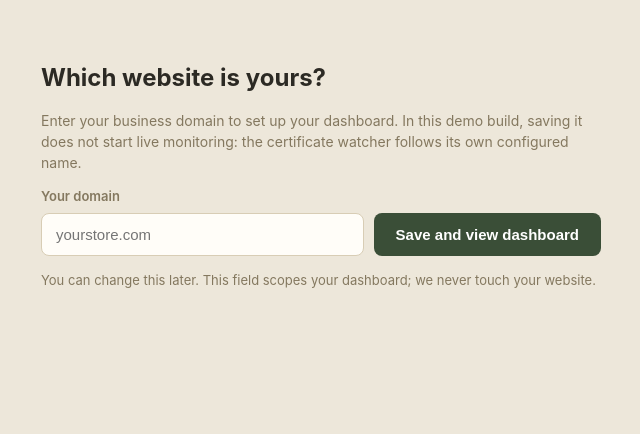
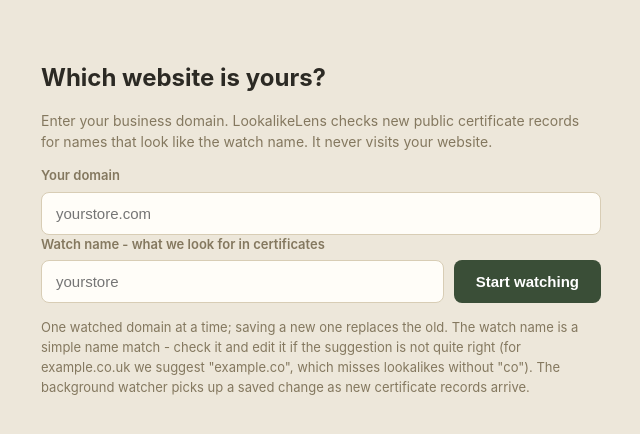
Before and after one commit to Disha-W/lookalikelens, a FastAPI app: page / in a window 1280 px wide. Shown: the part 69-503 px from the top of the page, without its empty margins (319-959 px from the left). Run offline with FastAPI, Linux system fonts and the light colour scheme.

Commit message:
Editable watch name with honest derivation note

```diff
--- a/app/templates/start.html
+++ b/app/templates/start.html
@@ -3,20 +3,29 @@
 {% block content %}
 <div class="center-box">
   <h1>Which website is yours?</h1>
-  <p class="muted">Enter your business domain to set up your dashboard.
-  In this demo build, saving it does not start live monitoring: the
-  certificate watcher follows its own configured name.</p>
+  <p class="muted">Enter your business domain. LookalikeLens checks new
+  public certificate records for names that look like the watch name.
+  It never visits your website.</p>
   <form method="post" action="/watch">
     <label for="domain">Your domain</label>
     <div class="fieldrow">
       <input id="domain" name="domain" type="text" required
              placeholder="yourstore.com"
              value="{{ watch_domain or '' }}">
-      <button type="submit">Save and view dashboard</button>
+    </div>
+    <label for="watch_term">Watch name - what we look for in certificates</label>
+    <div class="fieldrow">
+      <input id="watch_term" name="watch_term" type="text"
+             placeholder="yourstore"
+             value="{{ watch_term or suggested_term or '' }}">
+      <button type="submit">Start watching</button>
     </div>
     {% if error %}<p class="form-error">{{ error }}</p>{% endif %}
   </form>
-  <p class="hint">You can change this later. This field scopes your
-  dashboard; we never touch your website.</p>
+  <p class="hint">One watched domain at a time; saving a new one replaces the
+  old. The watch name is a simple name match - check it and edit it if the
+  suggestion is not quite right (for example.co.uk we suggest "example.co",
+  which misses lookalikes without "co"). The background watcher picks up a
+  saved change as new certificate records arrive.</p>
 </div>
 {% endblock %}
```
